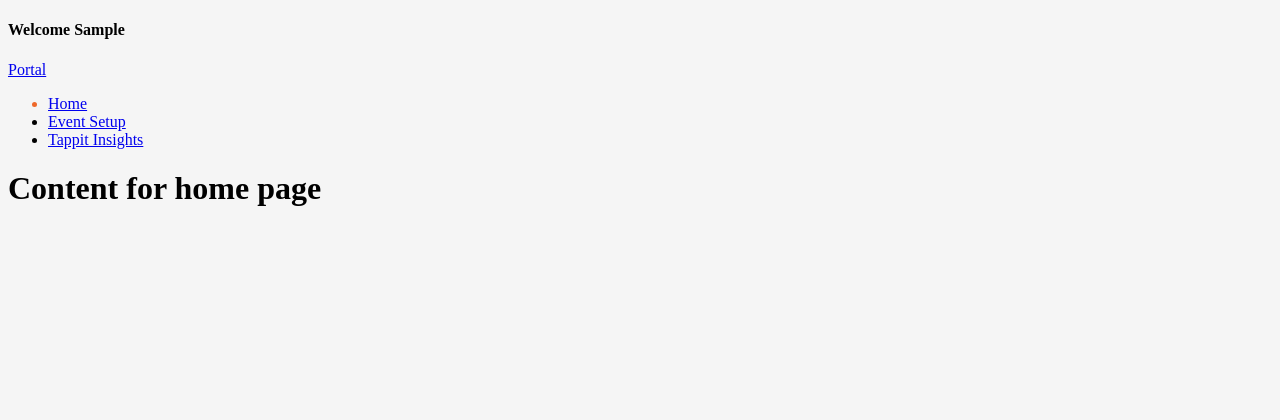
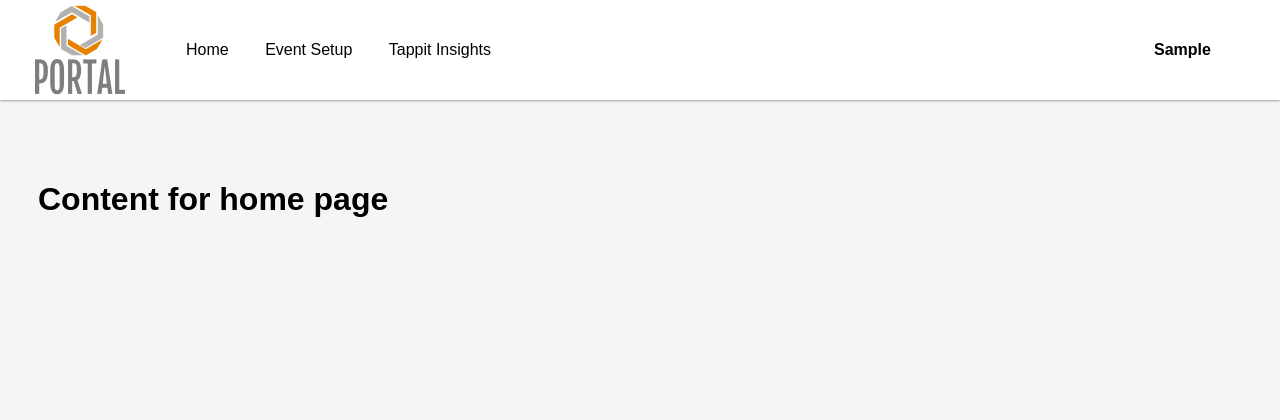
Before and after one commit to tonaldghost/v2, a Django app: page / in a window 1280 px wide. Shown: the top 420 px of the page. Before the commit the page ends 206 px from the top, so only its background shows below. Run offline with Django 3.2, Linux system fonts and the light colour scheme; the visitor is signed in with stand-in values (Sample User, id 1).

Commit message:
td : acceptable ui for now - got bored of looking at raw html. Now has cleaner nav bar and should make it easier to continue development of templating.

```diff
--- a/src/static/pages/style.css
+++ b/src/static/pages/style.css
@@ -1,7 +1,63 @@
 body {
+    height: 125vh;
     background-color: whitesmoke;
+    background-size: cover;
+    font-family: sans-serif;
+    margin-top: 100px;
+}
+
+main {
+    padding-left: 30px;
+    padding-right: 30px;
+    padding-bottom: 30px;
+    padding-top: 60px;
 }
 
 .active {
     color: #EE682A
 }
+
+#nav-logo {
+    height: 100px;
+    width: 100px;
+    padding-left: 30px;
+}
+
+header {
+    display: flex;
+    align-items: center;
+    position: fixed;
+    top: 0;
+    left: 0;
+    right: 0;
+    height: 100px;
+    background-color: white;
+    box-shadow: 0 0 3px 0 rgb(95, 95, 95);
+}
+
+#navbar {
+    width: 80%;
+}
+
+header * {
+    display: inline;
+}
+
+header li a{
+    margin: 16px;
+    color: black;
+    text-decoration: none;
+}
+
+header li {
+    height: 100px;
+  }
+
+header li :hover {
+    background-color: #EE682A;
+  }
+
+#welcome-text {
+    text-align: right;
+    padding-right: 30px;
+}
--- a/src/templates/base.html
+++ b/src/templates/base.html
@@ -2,28 +2,36 @@
 <html>
 
     <head>
-        <title>Portal</title>
+        <title>Portal V2</title>
         {% load static %}
         <link rel="stylesheet" href="{% static 'pages/style.css' %}" type="text/css">
     </head>
 
     <body>
         <header>
-        {% if request.user.is_authenticated %}
-            <h4>Welcome {{request.user |capfirst|title}}</h4>
-        {% endif %}
-        </header>
+            <img id="nav-logo" src="{% static 'assets/portal-logo.png' %}">
 
+            <div id="navbar">
                 {% if request.user.is_authenticated %}
                     {% include "nav.html" %}
                 {% else %}
                     {% include "registration/nav_register.html" %}
                 {% endif %}
+            </div>
 
+            <div id="welcome-text">
+                {% if request.user.is_authenticated %}
+                    <h4>{{request.user |capfirst|title}}</h4>
+                {% endif %}
+            </div>
+        </header>
+
+        <main>
             {% block content %}
                 this gets replaced with main content of respective
                 page when using keyword content
             {% endblock %}
+        </main>
     </body>
 
 </html>
--- a/src/templates/nav.html
+++ b/src/templates/nav.html
@@ -1,13 +1,11 @@
 <nav class="navbar navbar-default">
     <div class="container-fluid">
-        <div class="navbar-header">
-            <a class="navbar-brand" href="/">Portal</a>
-         </div>
 
         <ul class="nav navbar-nav">
             <li class="active"><a href="/">Home</a></li>
             <li><a href="event-setup">Event Setup</a></li>
             <li><a href="insights">Tappit Insights</a></li>
         </ul>
+
     </div>
 </nav>
--- a/src/templates/registration/nav_register.html
+++ b/src/templates/registration/nav_register.html
@@ -1,9 +1,5 @@
 <nav class="navbar navbar-default">
     <div class="container-fluid">
-
-        <div class="navbar-header">
-            <a class="navbar-brand" href="/">Portal</a>
-         </div>
 
         <ul class="nav navbar-nav">
             <li class="active"><a href="/">Home</a></li>
```
Also changed, not shown: src/static/assets/portal-logo.png (added), src/v2/settings.py (line endings or trailing spaces). Lines whose indentation alone changed are shown as unchanged.
